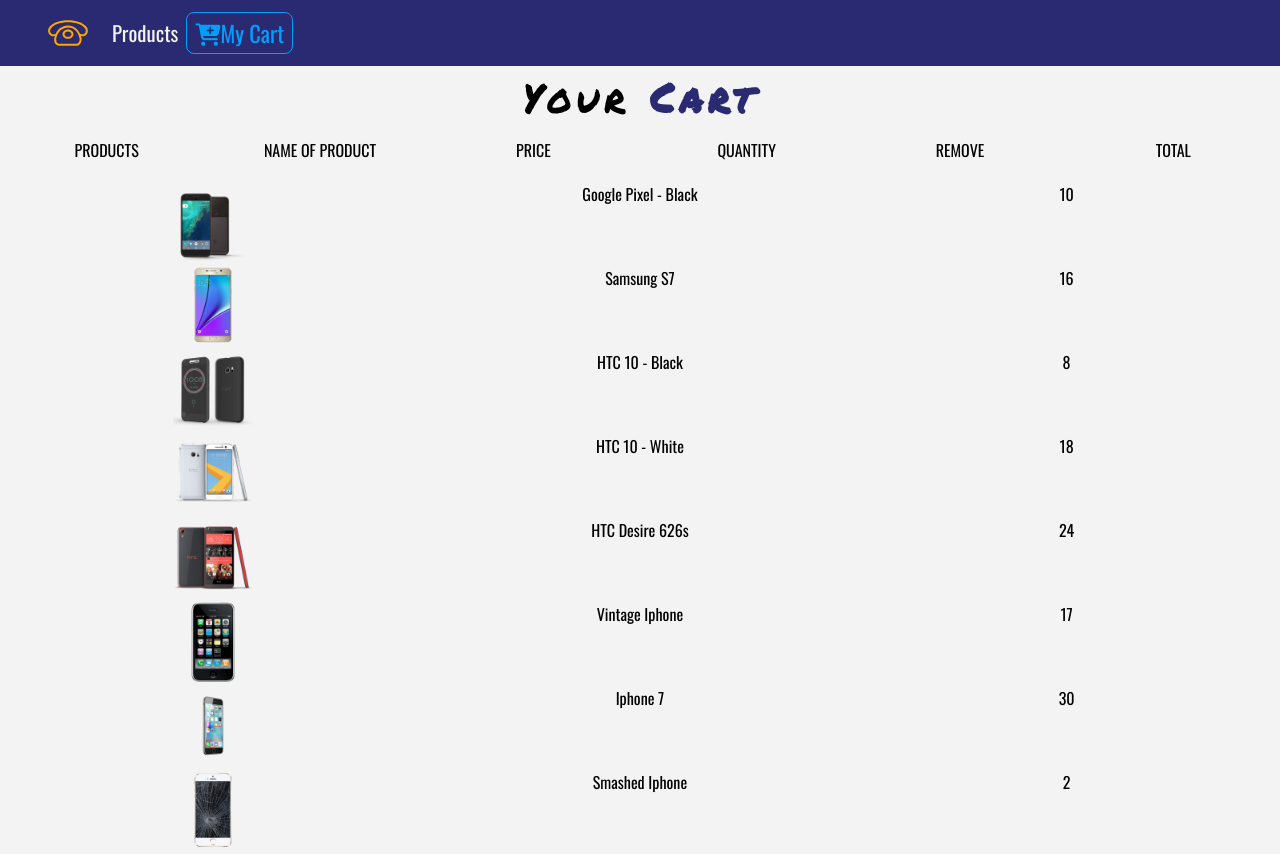
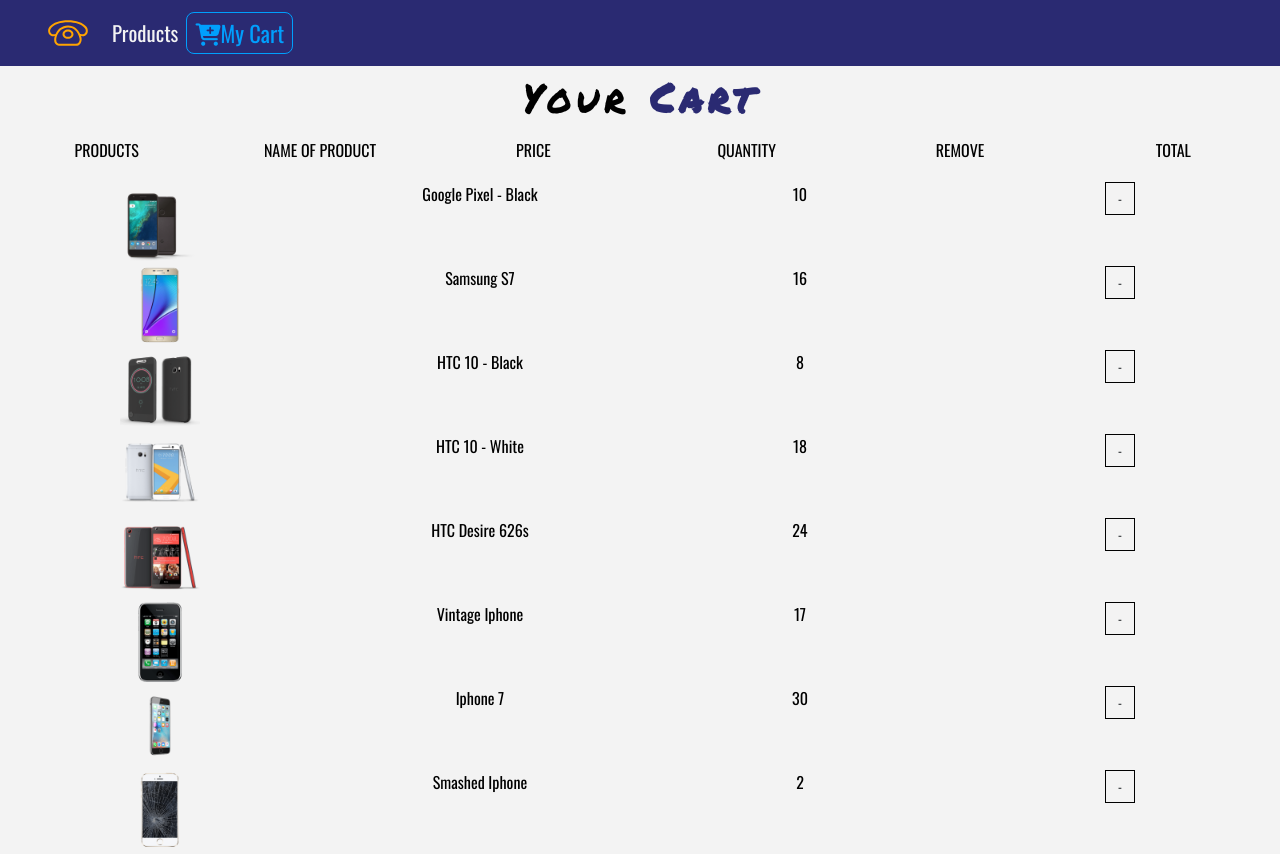
Before and after one commit to MarcoRosselDev/react-17-phone-e-commerce, a React (Create React App) app: page /cart in a window 1280 px wide. Built offline with nearby package versions, Linux system fonts and the light colour scheme.

Commit message:
button black style

```diff
--- a/src/App.css
+++ b/src/App.css
@@ -43,3 +43,8 @@ body {
   font-size: 1.2rem;
   color: var(--mainYellow);
 }
+.btn-black {
+  background: transparent;
+  text-transform: capitalize;
+  font-size: 0.8rem !important;
+}
--- a/src/Components/Cart/CartItem.js
+++ b/src/Components/Cart/CartItem.js
@@ -21,6 +21,15 @@ export default function CartItem({ item, value }) {
         <span className="d-lg-none">price : </span>
         {price}
       </div>
+      <div className="col-10 mx-auto col-lg-2 my-2 my-lg-0">
+        <div className="d-flex justify-content-center">
+          <div>
+            <span className="btn btn-black mx-1" onClick={() => decrement(id)}>
+              -
+            </span>
+          </div>
+        </div>
+      </div>
     </div>
   );
 }
```
